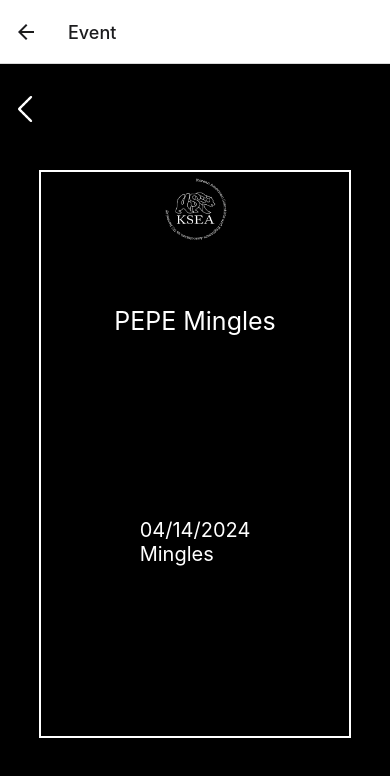
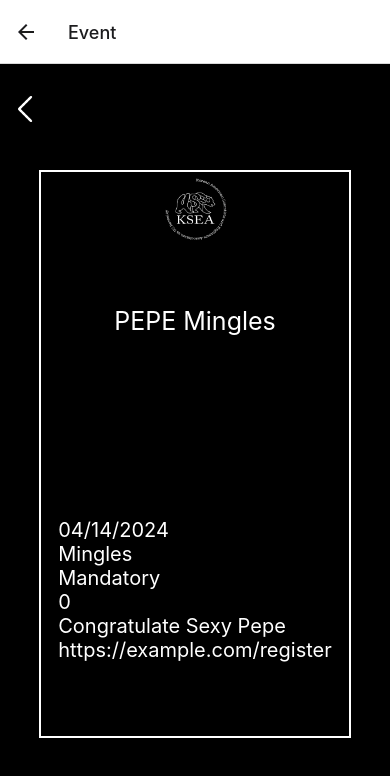
Before and after one commit to namwook0921/KSEA_App, a React Native app: screen /Event in a window 390 px wide. Shown: the top 776 px of the page. Built offline with nearby package versions, Linux system fonts and the light colour scheme.

Commit message:
Text: Event Components All Added

```diff
--- a/src/screens/EventScreen.js
+++ b/src/screens/EventScreen.js
@@ -8,9 +8,9 @@ const ProfileScreen = ({ navigation }) => {
     title: "PEPE Mingles",
     date: "04/14/2024",
     type: "Mingles",
-    attendance: true,
+    attendance: "Mandatory",
     points: 0,
-    note: "",
+    note: "Congratulate Sexy Pepe",
     register_link: "https://example.com/register",
 });
 
@@ -46,6 +46,10 @@ const ProfileScreen = ({ navigation }) => {
         <View style={styles.InfoContainer}>
           <Text style={styles.InfoText}>{event.date}</Text>
           <Text style={styles.InfoText}>{event.type}</Text>
+          <Text style={styles.InfoText}>{event.attendance}</Text>
+          <Text style={styles.InfoText}>{event.points}</Text>
+          <Text style={styles.InfoText}>{event.note}</Text>
+          <Text style={styles.InfoText}>{event.register_link}</Text>
         </View>
       </View>
     </View>
```
